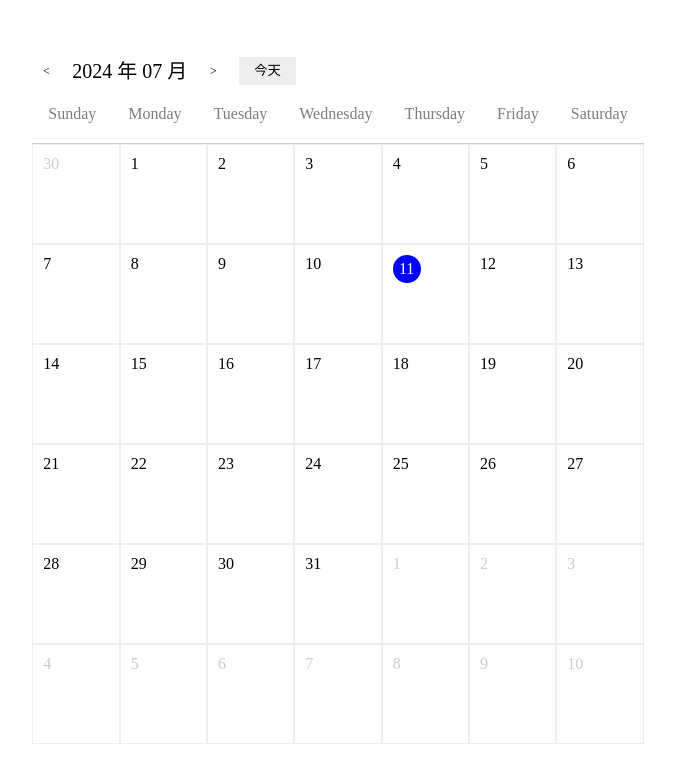
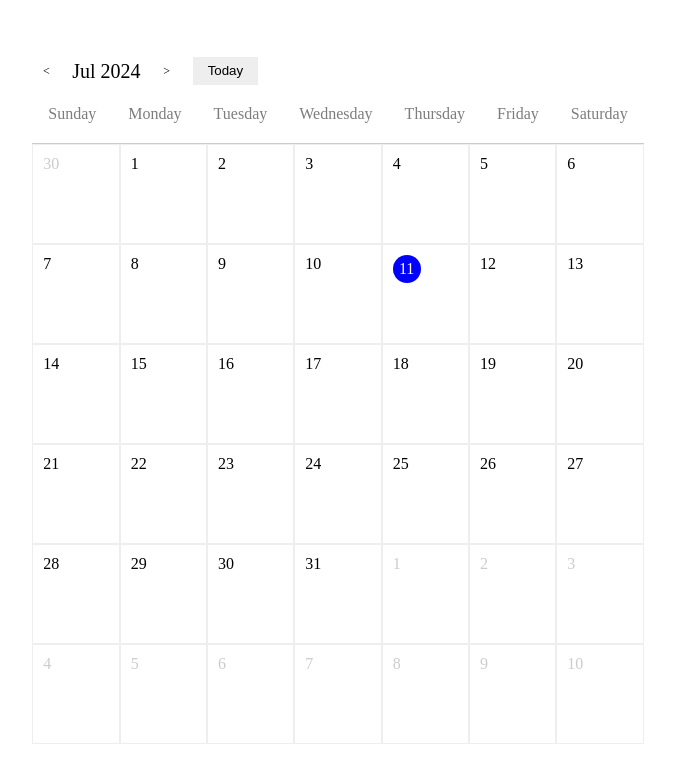
Before and after one commit to XieZongChen/practice-react, a React (Vite) app: page / in a window 1280 px wide. Shown: the top 782 px of the page, without its empty margins (302-977 px from the left). Built offline with nearby package versions, Linux system fonts and the light colour scheme.

Commit message:
feat(calendar): header 接入 locale

```diff
--- a/src/components/calendar/Header.tsx
+++ b/src/components/calendar/Header.tsx
@@ -1,11 +1,18 @@
 import { Dayjs } from 'dayjs';
+import { useContext } from 'react';
+import LocaleContext from './LocaleContext';
+import allLocales from './locale';
+
 interface HeaderProps {
   curMonth: Dayjs;
   prevMonthHandler: () => void;
   nextMonthHandler: () => void;
   todayHandler: () => void;
 }
+
 function Header(props: HeaderProps) {
+  const localeContext = useContext(LocaleContext);
+  const CalendarContext = allLocales[localeContext.locale];
   const { curMonth, prevMonthHandler, nextMonthHandler, todayHandler } = props;
 
   return (
@@ -15,13 +22,13 @@ function Header(props: HeaderProps) {
           &lt;
         </div>
         <div className='calendar-header-value'>
-          {curMonth.format('YYYY 年 MM 月')}
+          {curMonth.format(CalendarContext.formatMonth)}
         </div>
         <div className='calendar-header-icon' onClick={nextMonthHandler}>
           &gt;
         </div>
         <button className='calendar-header-btn' onClick={todayHandler}>
-          今天
+          {CalendarContext.today}
         </button>
       </div>
     </div>
```
